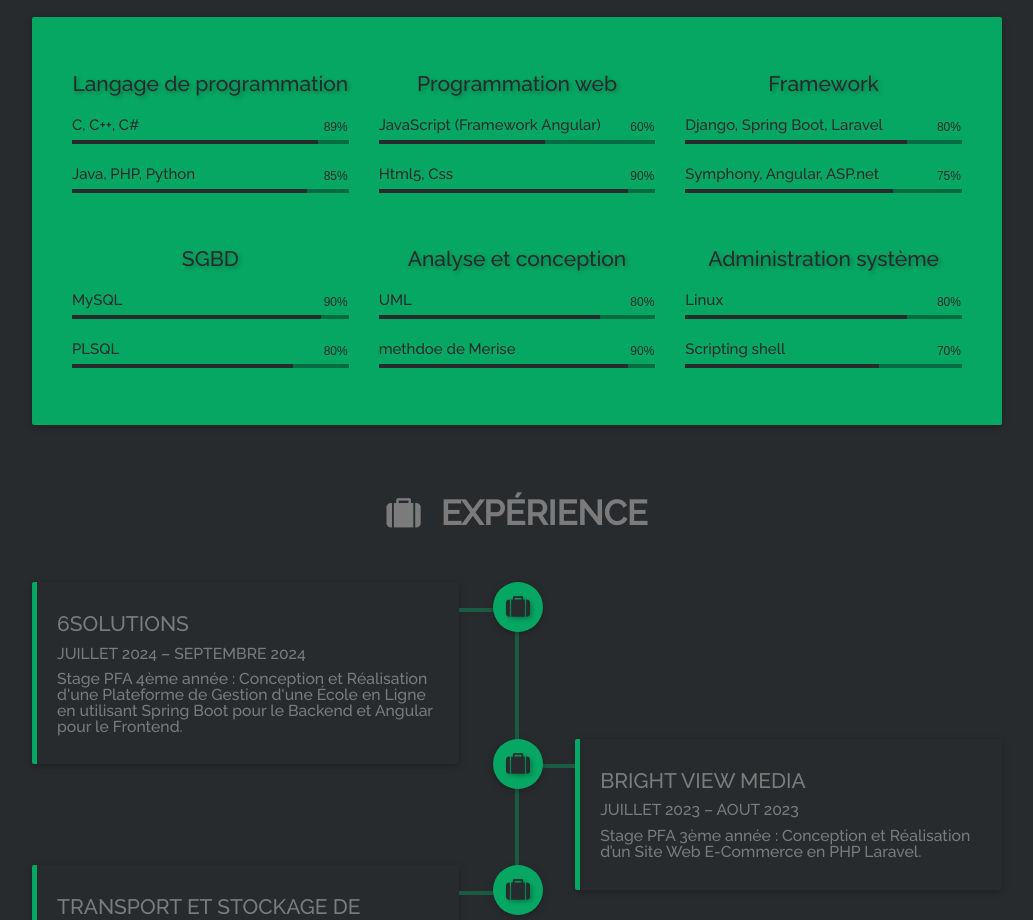
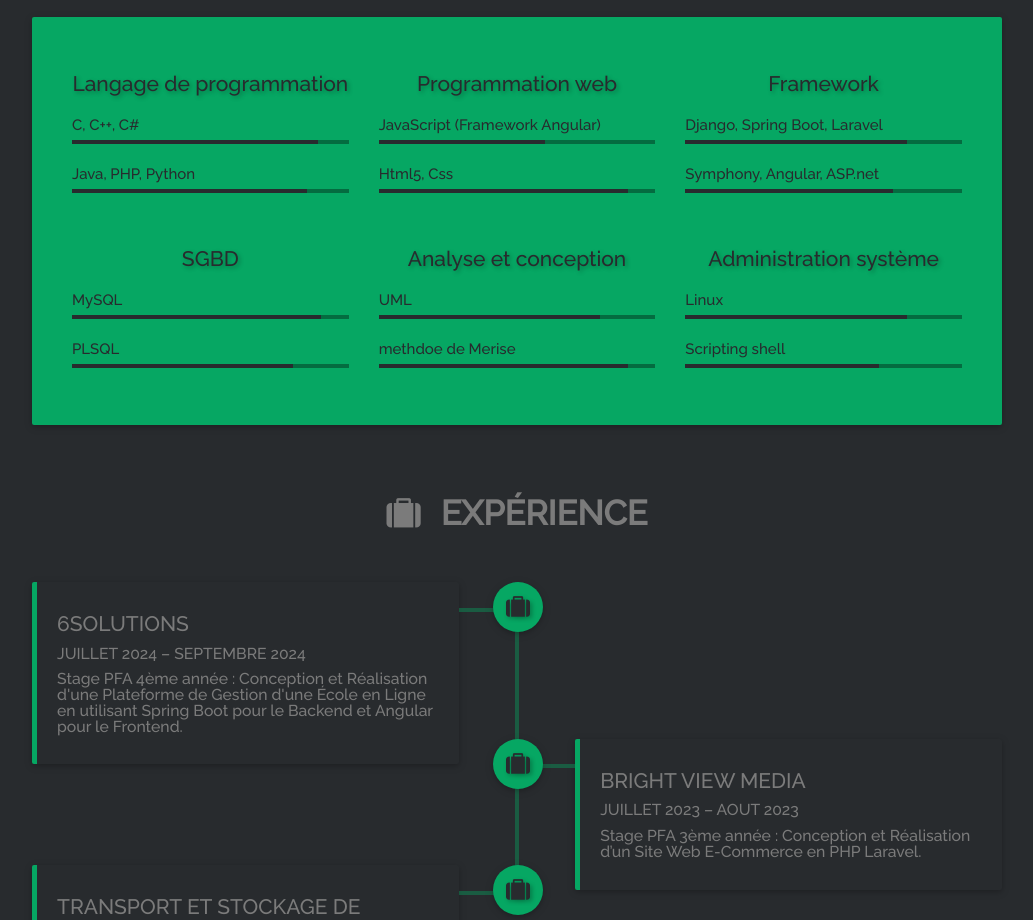
Before and after one commit to simonajib/NajibMohamed.github.io, a plain HTML site: page index.html in a window 1280 px wide. Shown: the part 1480-2400 px from the top of the page, without its empty margins (123-1156 px from the left). Drawn offline with Linux system fonts and the light colour scheme; some packages are replaced by stand-ins of ours; a web font is replaced by a local one.

Commit message:
Update index.html

```diff
--- a/index.html
+++ b/index.html
@@ -186,7 +186,7 @@
                             <!-- DOWNLOAD CV BUTTON -->
                             <h2 class="text-uppercase text-center"><i class="title-icon fa fa-book"></i></h2>
 
-                            <a href="/fichiers/NajibMohamedCv.pdf" target="_blanc" class="btn waves-effect">CV</a>
+                            <a href="/fichiers/Najib-Mohamed-CV.pdf" target="_blanc" class="btn waves-effect">CV</a>
                             <!-- CONTACT BUTTON -->
 
 
@@ -287,13 +287,13 @@
                                 <div class="skillbar" data-percent="89%">
                                     <div class="skillbar-title"><span>C, C++, C#</span></div>
                                     <div class="skillbar-bar"></div>
-                                    <div class="skill-bar-percent">89%</div>
+
                                 </div>
                                 <!-- SECOND SKILL BAR  -->
                                 <div class="skillbar" data-percent="85%">
                                     <div class="skillbar-title"><span>Java, PHP, Python</span></div>
                                     <div class="skillbar-bar"></div>
-                                    <div class="skill-bar-percent">85%</div>
+
                                 </div>
 
                                 <br>
@@ -305,13 +305,13 @@
                                 <div class="skillbar" data-percent="90%">
                                     <div class="skillbar-title"><span>MySQL</span></div>
                                     <div class="skillbar-bar"></div>
-                                    <div class="skill-bar-percent">90%</div>
+
                                 </div>
                                 <!-- SECOND SKILL BAR  -->
                                 <div class="skillbar" data-percent="80%">
                                     <div class="skillbar-title"><span>PLSQL</span></div>
                                     <div class="skillbar-bar"></div>
-                                    <div class="skill-bar-percent">80%</div>
+
                                 </div>
 
                             </div>
@@ -325,13 +325,13 @@
                                 <div class="skillbar" data-percent="60%">
                                     <div class="skillbar-title"><span>JavaScript (Framework Angular)</span></div>
                                     <div class="skillbar-bar"></div>
-                                    <div class="skill-bar-percent">60%</div>
+
                                 </div>
                                 <!-- SECOND SKILL BAR  -->
                                 <div class="skillbar" data-percent="90%">
                                     <div class="skillbar-title"><span>Html5, Css</span></div>
                                     <div class="skillbar-bar"></div>
-                                    <div class="skill-bar-percent">90%</div>
+
                                 </div>
                                 <br>
                                  <!-- THIRD SKILL SECTION -->
@@ -342,13 +342,13 @@
                                 <div class="skillbar" data-percent="80%">
                                     <div class="skillbar-title"><span>UML</span></div>
                                     <div class="skillbar-bar"></div>
-                                    <div class="skill-bar-percent">80%</div>
+
                                 </div>
                                 <!-- SECOND SKILL BAR  -->
                                 <div class="skillbar" data-percent="90%">
                                     <div class="skillbar-title"><span> methdoe de Merise</span></div>
                                     <div class="skillbar-bar"></div>
-                                    <div class="skill-bar-percent">90%</div>
+
                                 </div>
                             </div>
 
@@ -362,13 +362,13 @@
                                 <div class="skillbar" data-percent="80%">
                                     <div class="skillbar-title"><span>Django, Spring Boot, Laravel</span></div>
                                     <div class="skillbar-bar"></div>
-                                    <div class="skill-bar-percent">80%</div>
+
                                 </div>
                                 <!-- SECOND SKILL BAR  -->
                                 <div class="skillbar" data-percent="75%">
                                     <div class="skillbar-title"><span>Symphony, Angular, ASP.net</span></div>
                                     <div class="skillbar-bar"></div>
-                                    <div class="skill-bar-percent">75%</div>
+
                                 </div>
                                 <br>
                                 <!-- SECOND SKILL SECTION -->
@@ -379,13 +379,13 @@
                                 <div class="skillbar" data-percent="80%">
                                     <div class="skillbar-title"><span>Linux</span></div>
                                     <div class="skillbar-bar"></div>
-                                    <div class="skill-bar-percent">80%</div>
+
                                 </div>
                                 <!-- SECOND SKILL BAR  -->
                                 <div class="skillbar" data-percent="70%">
                                     <div class="skillbar-title"><span>Scripting shell</span></div>
                                     <div class="skillbar-bar"></div>
-                                    <div class="skill-bar-percent">70%</div>
+
                                 </div>
                             </div>
                         </div>
```
